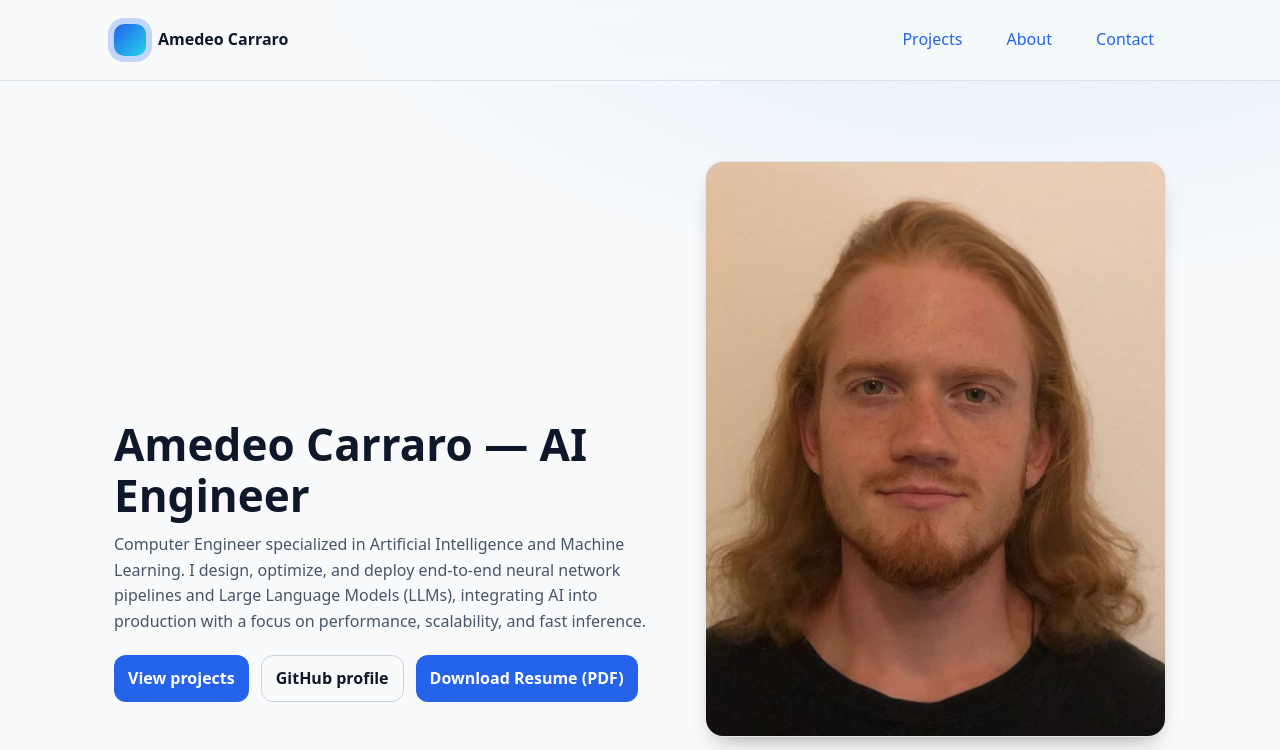
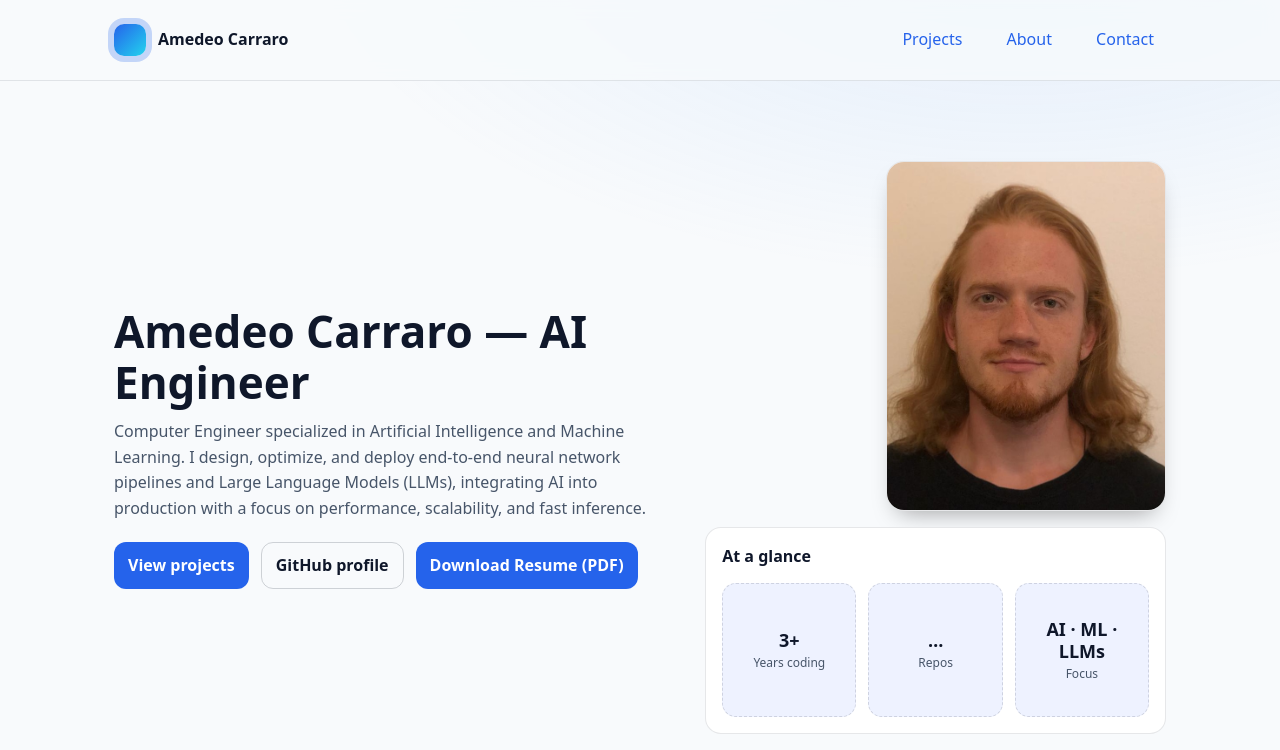
Before and after one commit to AmeCarraro/AmedeoCarraro, a plain HTML site: page index.html in a window 1280 px wide. Shown: the top 750 px of the page. Drawn offline with Linux system fonts and the light colour scheme; no server answers.

Commit message:
Update index.html

```diff
--- a/index.html
+++ b/index.html
@@ -83,6 +83,9 @@
     .media-col { display: grid; gap: 16px; }
     .hero-img { margin: 0; border-radius: 18px; overflow: hidden; border: 1px solid color-mix(in oklab, var(--text) 10%, transparent); background: var(--card); box-shadow: 0 12px 24px -12px rgba(0,0,0,.4); }
     .hero-img img { display: block; width: 100%; height: auto; aspect-ratio: 4 / 5; object-fit: cover; }
+      /* --- Shrink hero image size --- */
+    .hero-img { width: 100%; max-width: 280px; margin-left: auto; }
+    @media (max-width: 900px) { .hero-img { margin-inline: auto; } }
   </style>
 </head>
 <body>
```
